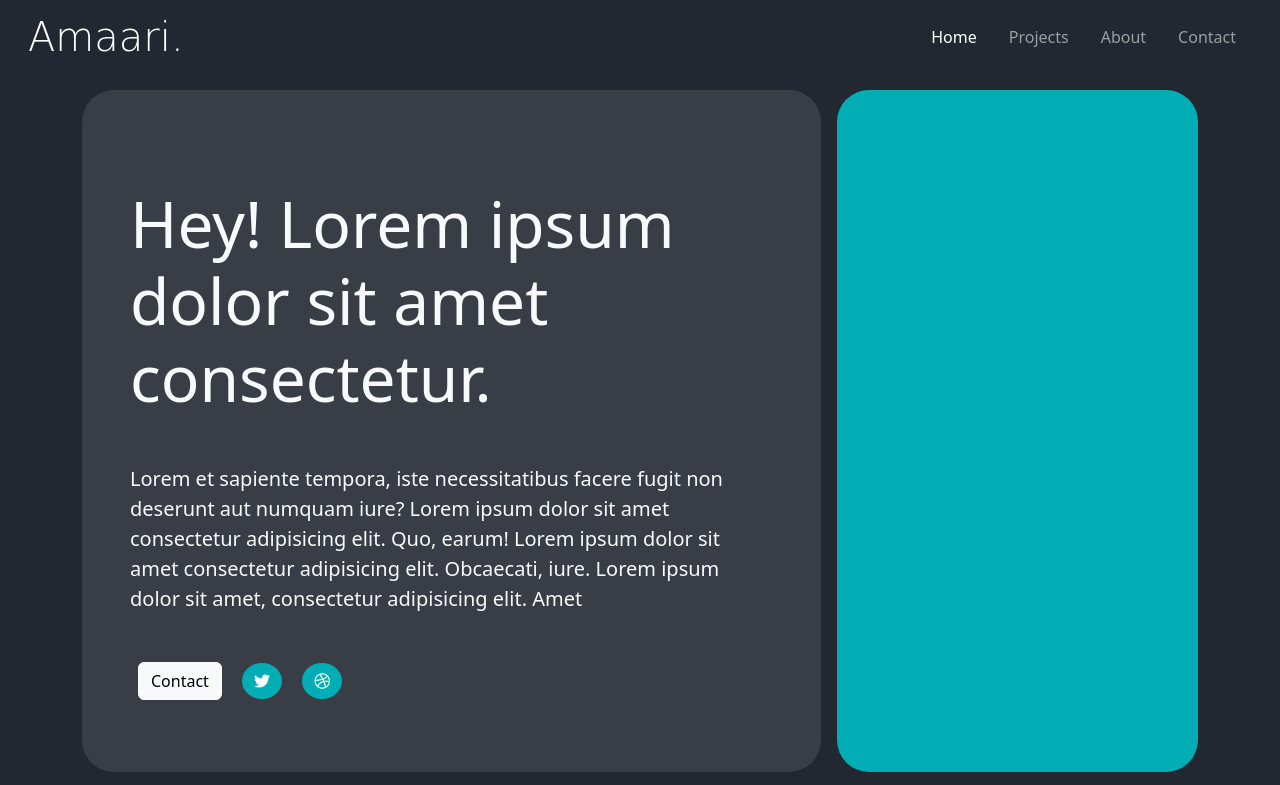
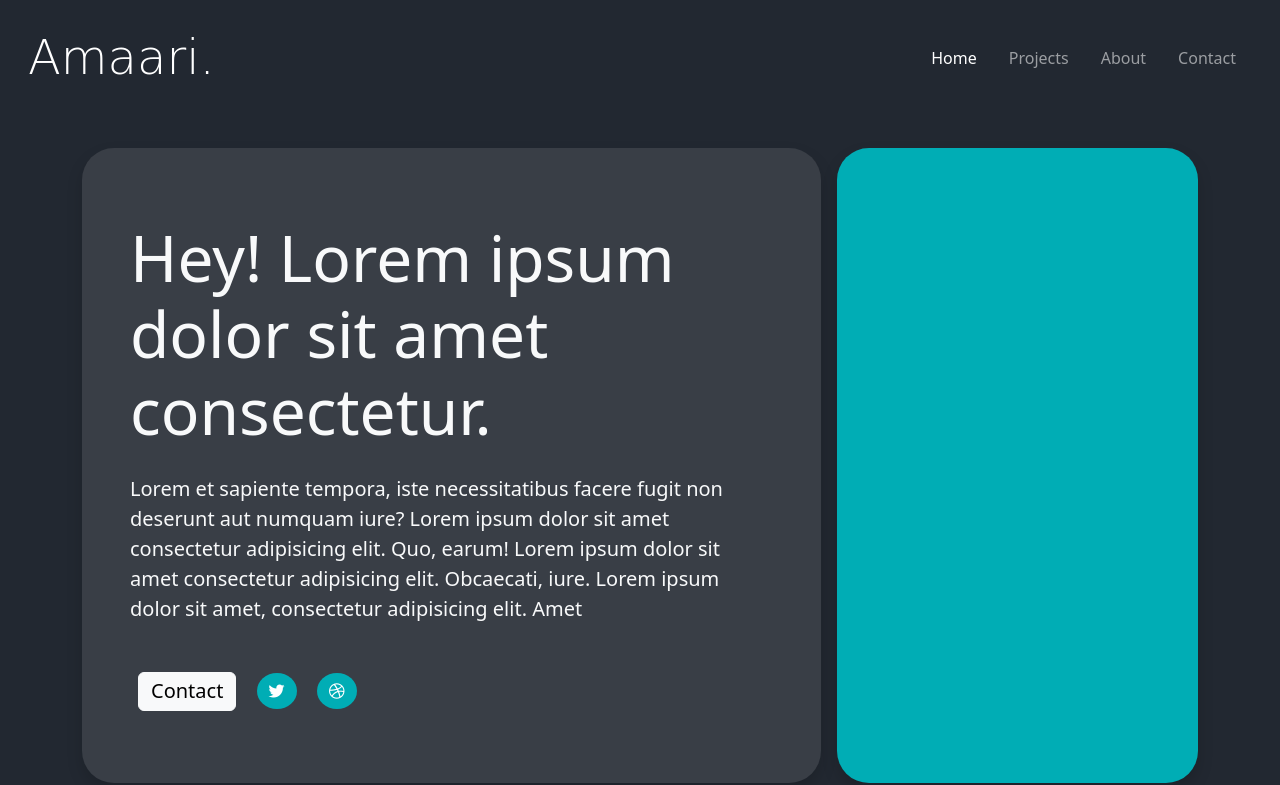
Before and after one commit to AP2K3/portfolio-v2, a website: page index.html in a window 1280 px wide. Shown: the top 785 px of the page. Drawn offline with nearby package versions, Linux system fonts and the light colour scheme; a web font is replaced by a local one.

Commit message:
beta v3.03: add shadow

```diff
--- a/index.html
+++ b/index.html
@@ -20,10 +20,10 @@
   </head>
   <body>
     <header>
-      <nav class="navbar navbar-expand-md navbar-dark">
+      <nav class="navbar mb-5 mt-3 navbar-expand-md navbar-dark">
         <div class="container-fluid">
           <a href="#" class="navbar-brand mx-3">
-            <span class="display-6">Amaari.</span>
+            <span class="display-5">Amaari.</span>
           </a>
           <button
             class="navbar-toggler mx-3"
@@ -56,8 +56,8 @@
         <div class="container-lg my-3">
           <div class="row gx-3 gy-3">
             <div class="col-md-8">
-              <div class="content-box p-3 p-sm-5 text-light rounded-5">
-                <h1 class="display-3 my-5">
+              <div class="content-box shadow p-3 p-sm-5 text-light rounded-5">
+                <h1 class="display-3 my-4">
                   Hey! Lorem ipsum dolor sit amet consectetur.
                 </h1>
                 <p class="lead my-4">
@@ -68,7 +68,9 @@
                   ipsum dolor sit amet, consectetur adipisicing elit. Amet
                 </p>
                 <span
-                  ><button class="my-4 mx-2 btn btn-light">Contact</button>
+                  ><button class="my-4 mx-2 btn btn-light">
+                    <span class="h5">Contact</span>
+                  </button>
                   <button class="socials btn btn-light mx-2 rounded-circle">
                     <i class="fa-brands fa-twitter"></i>
                   </button>
@@ -81,7 +83,7 @@
             <div class="col-md-4">
               <div
                 id="main-image"
-                class="content-box p-md-5 p-4 bg-light rounded-5"
+                class="content-box shadow p-md-5 p-4 bg-light rounded-5"
               ></div>
             </div>
           </div>
```
